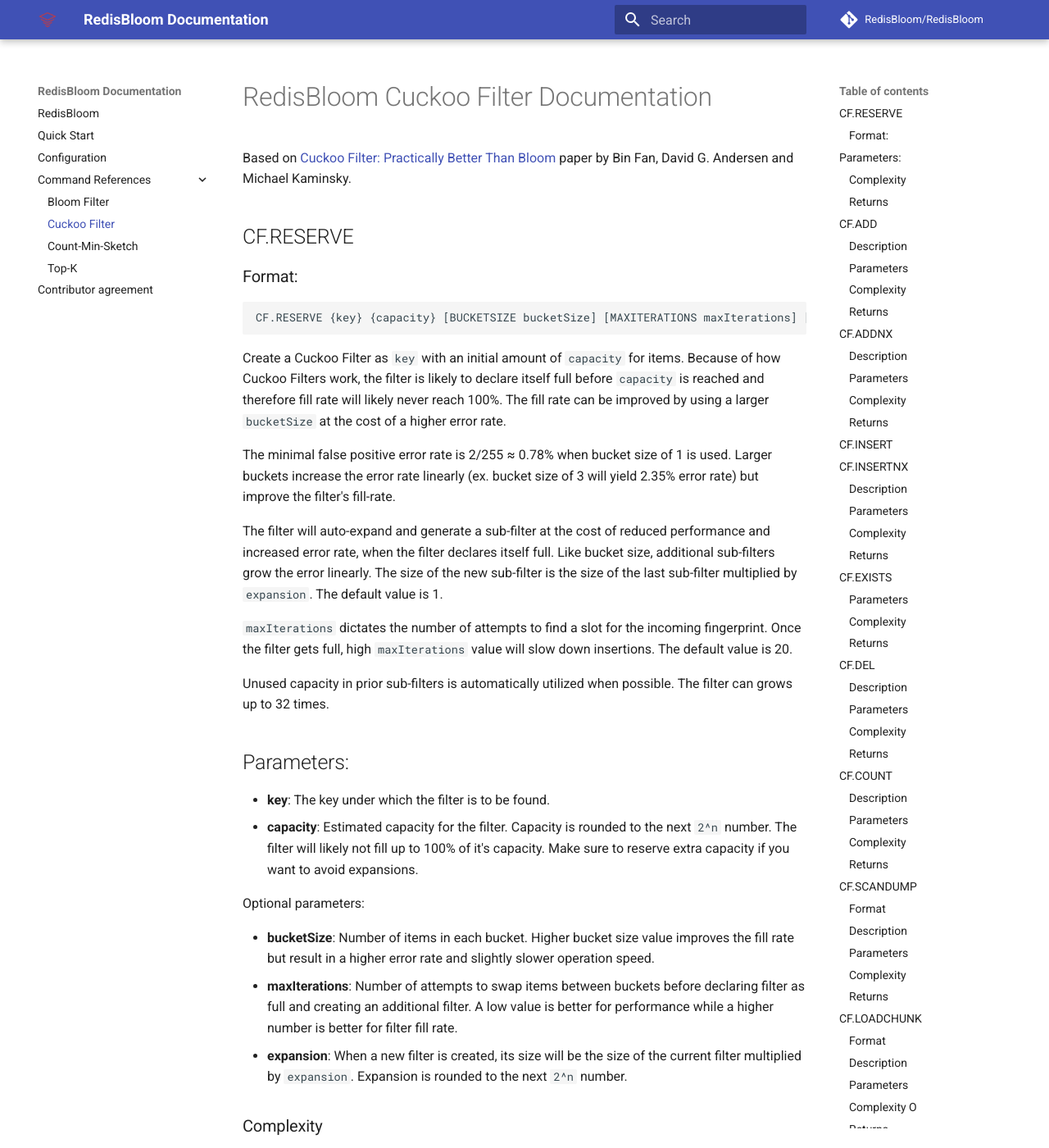
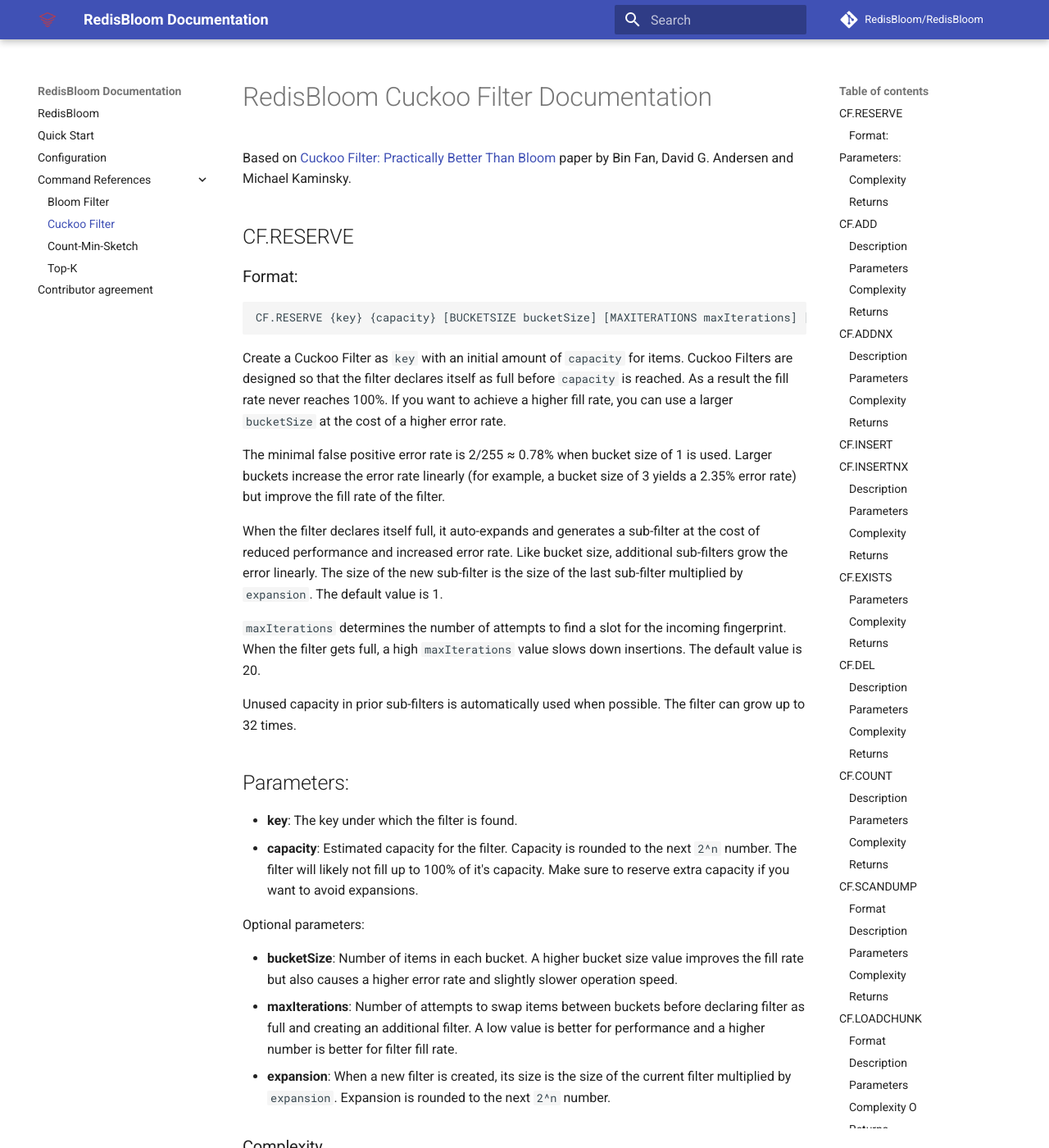
Before and after one commit to RedisBloom/RedisBloom, an MkDocs documentation site: the page built from docs/Cuckoo_Commands.md, in a window 1280 px wide and 1400 px high. Shown: the whole window at 82% size. Built offline with MkDocs 1.6.1 and Material for MkDocs 9.7.7, drawn with Linux system fonts in a browser that asks for light colours; comment, search, counter and statistics services are not loaded; old or Windows-style settings are respelled for this version of MkDocs; some of the changed text lies outside the part shown.

Commit message:
Style changes

````diff
--- a/docs/Cuckoo_Commands.md
+++ b/docs/Cuckoo_Commands.md
@@ -13,44 +13,44 @@
 ```
 
 Create a Cuckoo Filter as `key` with an initial amount of `capacity` for items.
-Because of how Cuckoo Filters work, the filter is likely to declare itself full
-before `capacity` is reached and therefore fill rate will likely never reach
-100%. The fill rate can be improved by using a larger `bucketSize` at the cost
-of a higher error rate.
+Cuckoo Filters are designed so that the filter declares itself as full
+before `capacity` is reached. As a result the fill rate never reaches
+100%. If you want to achieve a higher fill rate, you can use a larger `bucketSize`
+at the cost of a higher error rate.
 
 The minimal false positive error rate is 2/255 ≈ 0.78% when bucket size of 1 is
-used. Larger buckets increase the error rate linearly (ex. bucket size of 3
-will yield 2.35% error rate) but improve the filter's fill-rate.
+used. Larger buckets increase the error rate linearly (for example, a bucket size
+of 3 yields a 2.35% error rate) but improve the fill rate of the filter.
 
-The filter will auto-expand and generate a sub-filter at the cost of reduced
-performance and increased error rate, when the filter declares itself full.
+When the filter declares itself full, it auto-expands and generates a sub-filter
+at the cost of reduced performance and increased error rate.
 Like bucket size, additional sub-filters grow the error linearly.
 The size of the new sub-filter is the size of the last sub-filter multiplied by
 `expansion`. The default value is 1.
 
-`maxIterations` dictates the number of attempts to find a slot for the incoming
-fingerprint. Once the filter gets full, high `maxIterations` value will slow
+`maxIterations` determines the number of attempts to find a slot for the incoming
+fingerprint. When the filter gets full, a high `maxIterations` value slows
 down insertions. The default value is 20.
 
-Unused capacity in prior sub-filters is automatically utilized when possible.
-The filter can grows up to 32 times.
+Unused capacity in prior sub-filters is automatically used when possible.
+The filter can grow up to 32 times.
 
 ## Parameters:
 
-* **key**: The key under which the filter is to be found.
+* **key**: The key under which the filter is found.
 * **capacity**: Estimated capacity for the filter. Capacity is rounded to the
 next `2^n` number. The filter will likely not fill up to 100% of it's capacity.
 Make sure to reserve extra capacity if you want to avoid expansions.
 
 Optional parameters:
 
-* **bucketSize**: Number of items in each bucket. Higher bucket size value
-improves the fill rate but result in a higher error rate and slightly slower
+* **bucketSize**: Number of items in each bucket. A higher bucket size value
+improves the fill rate but also causes a higher error rate and slightly slower
 operation speed.
 * **maxIterations**: Number of attempts to swap items between buckets before
 declaring filter as full and creating an additional filter. A low value is
-better for performance while a higher number is better for filter fill rate.
-* **expansion**: When a new filter is created, its size will be the size of the
+better for performance and a higher number is better for filter fill rate.
+* **expansion**: When a new filter is created, its size is the size of the
 current filter multiplied by `expansion`. Expansion is rounded to the next
 `2^n` number.
 
@@ -73,9 +73,9 @@
 Adds an item to the cuckoo filter, creating the filter if it does not exist.
 
 Cuckoo filters can contain the same item multiple times, and consider each insert
-to be separate. You can use `CF.ADDNX` to only add the item if it does not yet
-exist. Keep in mind that deleting an element inserted using `CF.ADDNX` may
-introduce false-negative errors.
+as separate. You can use `CF.ADDNX` to only add the item if it does not
+exist yet. Keep in mind that deleting an element inserted using `CF.ADDNX` may
+cause false-negative errors.
 
 ### Parameters
 
@@ -85,8 +85,8 @@
 ### Complexity
 
 O(sub-filters + maxIterations). Adding items usually requires 2 memory accesses.
-Yet, as the filter fills up, both locations for an item might be full. The filter
-will attempt to `Cuckoo` swap items up to `maxIterations` times.
+But as the filter fills up, both locations for an item might be full. The filter
+attempts to `Cuckoo` swap items up to `maxIterations` times.
 
 ### Returns
 
@@ -108,11 +108,11 @@
 See documentation on `CF.ADD` for more information on this command.
 
 This command is equivalent to a `CF.CHECK` + `CF.ADD` command. It does not
-insert an element into the filter if its fingerprint already exists and
-therefore better utilizes the available capacity. However, if you delete
-elements it might introduce **false negative** error rate!
+insert an element into the filter if its fingerprint already exists in order to
+us the available capacity more efficiently. However, deleting
+elements can introduce **false negative** error rate!
 
-Note that this command is slower than `CF.ADD` as it first checks whether the
+Note that this command is slower than `CF.ADD` because it first checks whether the
 item exists.
 
 ### Parameters
@@ -123,8 +123,8 @@
 ### Complexity
 
 O(sub-filters + maxIterations). Adding items usually requires 2 memory accesses.
-Yet, as the filter fills up, both locations for an item might be full. The filter
-will attempt to `Cuckoo` swap items up to `maxIterations` times.
+But as the filter fills up, both locations for an item might be full. The filter
+attempts to `Cuckoo` swap items up to `maxIterations` times.
 
 ### Returns
 
@@ -144,8 +144,9 @@
 ```
 
 ### Description
+
 Adds one or more items to a cuckoo filter, allowing the filter to be created
-with a custom capacity if it does not yet exist.
+with a custom capacity if it does not exist yet.
 
 This command is equivalent to a `CF.CHECK` + `CF.ADD` command. It does not
 insert an element into the filter if its fingerprint already exists and
@@ -159,21 +160,21 @@
 
 * **key**: The name of the filter
 * **CAPACITY**: If specified, should be followed by the desired capacity of the
-    new filter, if this filter does not yet exist. If the filter already
-    exists, then this parameter is ignored. If the filter does not yet exist
+    new filter, if this filter does not exist yet. If the filter already
+    exists, then this parameter is ignored. If the filter does not exist yet
     and this parameter is *not* specified, then the filter is created with the
     module-level default capacity. See `CF.RESERVE` for more information on
     cuckoo filter capacities.
-* **NOCREATE**: If specified, prevent automatic filter creation if the filter
-    does not exist. Instead, an error will be returned if the filter does not
+* **NOCREATE**: If specified, prevents automatic filter creation if the filter
+    does not exist. Instead, an error is returned if the filter does not
     already exist. This option is mutually exclusive with `CAPACITY`.
 * **ITEMS**: Begin the list of items to add.
 
 ### Complexity
 
 O(sub-filters + maxIterations). Adding items usually requires 2 memory accesses.
-Yet, as the filter fills up, both locations for an item might be full. The filter
-will attempt to `Cuckoo` swap items up to `maxIterations` times.
+But as the filter fills up, both locations for an item might be full. The filter
+attempts to `Cuckoo` swap items up to `maxIterations` times.
 
 ### Returns
 
@@ -184,8 +185,8 @@
 * `0` if the item already existed *and* `INSERTNX` is used.
 * `<0` if an error ocurred
 
-Note that for `CF.INSERT`, unless an error occurred, the return value will always
-be an array of `>0` values.
+Note that for `CF.INSERT`, the return value is always be an array of `>0` values,
+unless an error occurs.
 
 ## CF.EXISTS
 
@@ -202,7 +203,7 @@
 
 ### Complexity
 
-O(sub-filters), Both alternative locations will be checked on all `sub-filters`.
+O(sub-filters), Both alternative locations are checked on all `sub-filters`.
 
 ### Returns
 
@@ -232,7 +233,7 @@
 
 ### Complexity
 
-O(sub-filters), Both alternative locations will be checked on all `sub-filters`.
+O(sub-filters), Both alternative locations are checked on all `sub-filters`.
 
 ### Returns
 
@@ -249,8 +250,8 @@
 Returns the number of times an item may be in the filter. Because this is a
 probabilistic data structure, this may not necessarily be accurate.
 
-If you simply want to know if an item exists in the filter, use `CF.EXISTS`, as
-that function is more efficient for that purpose.
+If you just want to know if an item exists in the filter, use `CF.EXISTS` because
+it is more efficient for that purpose.
 
 ### Parameters
 
@@ -279,8 +280,8 @@
 filters which cannot fit into the normal `SAVE` and `RESTORE` model.
 
 The first time this command is called, the value of `iter` should be 0. This
-command will return successive `(iter, data)` pairs until `(0, NULL)` to
-indicate completion.
+command returns successive `(iter, data)` pairs until `(0, NULL)`
+indicates completion.
 
 A demonstration in python-flavored pseudocode:
 
@@ -302,8 +303,8 @@
 
 ### Parameters
 
-* **key** Name of the filter
-* **iter** Iterator value. This is either 0, or the iterator from a previous
+* **key**: Name of the filter
+* **iter**: Iterator value. This is either 0, or the iterator from a previous
     invocation of this command
 
 ### Complexity
@@ -332,14 +333,14 @@
 Restores a filter previously saved using `SCANDUMP`. See the `SCANDUMP` command
 for example usage.
 
-This command will overwrite any cuckoo filter stored under `key`. Ensure that
-the cuckoo filter will not be modified between invocations.
+This command overwrites any cuckoo filter stored under `key`. Make sure that
+the cuckoo filter is not be modified between invocations.
 
 ### Parameters
 
-* **key** Name of the key to restore
-* **iter** Iterator value associated with `data` (returned by `SCANDUMP`)
-* **data** Current data chunk (returned by `SCANDUMP`)
+* **key**: Name of the key to restore
+* **iter**: Iterator value associated with `data` (returned by `SCANDUMP`)
+* **data**: Current data chunk (returned by `SCANDUMP`)
 
 ### Complexity O
 
@@ -364,7 +365,7 @@
 
 ### Parameters
 
-* **key** Name of the key to restore
+* **key**: Name of the key to restore
 
 ### Complexity O
 
````
Also changed, not shown: other parts of docs/Cuckoo_Commands.md (+3 -3 lines).
